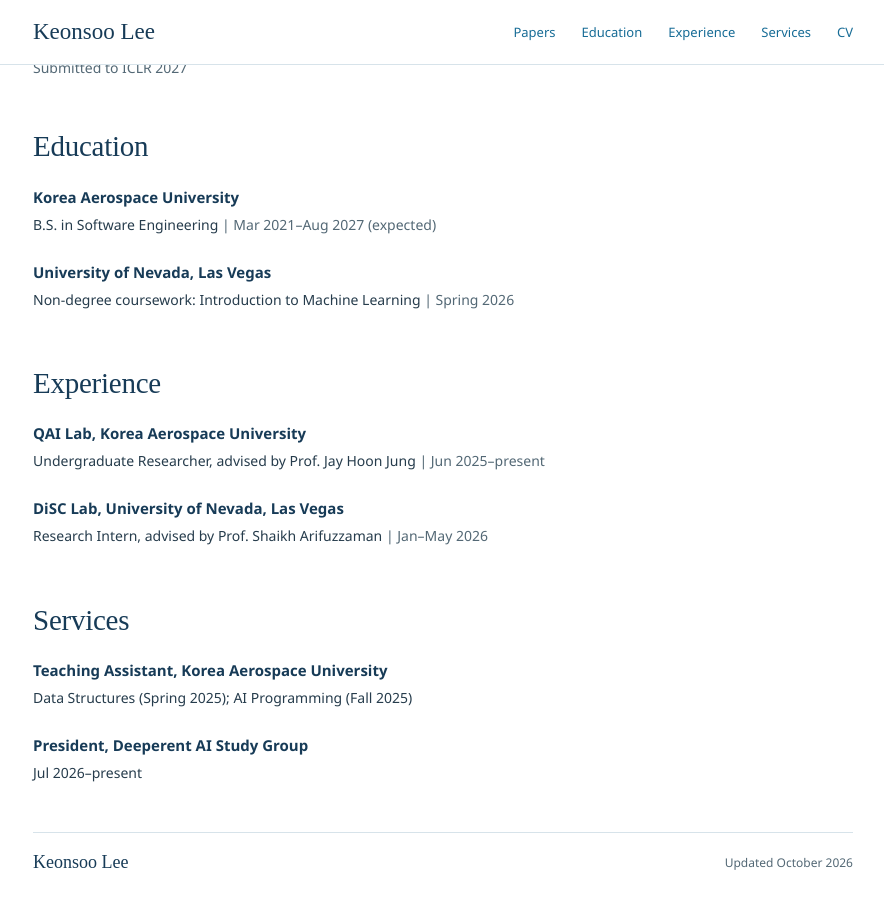
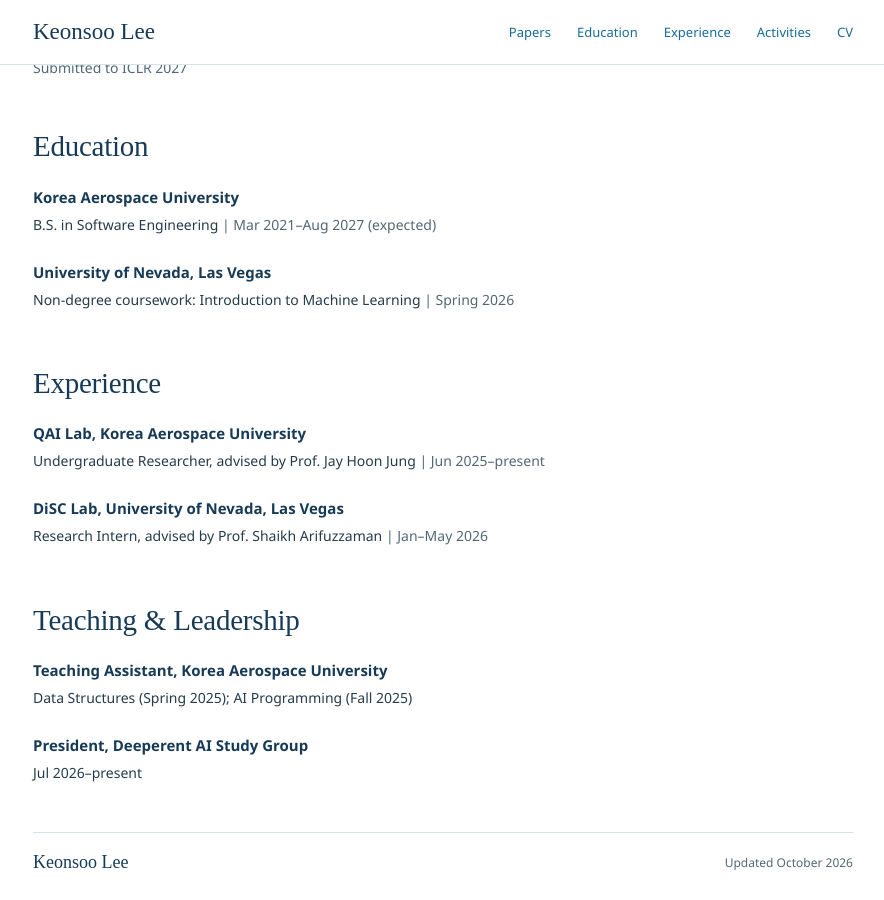
Before and after one commit to LeeKeonSoo/leekeonsoo.github.io, a Jekyll site: the page built from index.markdown, in a window 1280 px wide and 900 px high, scrolled down 892 px. Shown: the whole window, without its empty margins (197-1081 px from the left). Built offline with Jekyll 4.4.1, drawn with Linux system fonts in a browser that asks for light colours.

Commit message:
Classify teaching and student leadership accurately

```diff
--- a/_includes/homepage.html
+++ b/_includes/homepage.html
@@ -49,7 +49,7 @@
     </div>
   </section>
   <section class="record-section" id="services" aria-labelledby="services-title">
-    <h2 id="services-title">Services</h2>
+    <h2 id="services-title">Teaching &amp; Leadership</h2>
     <div class="record">
       <h3>Teaching Assistant, Korea Aerospace University</h3>
       <p>Data Structures (Spring 2025); AI Programming (Fall 2025)</p>
--- a/_layouts/research.html
+++ b/_layouts/research.html
@@ -23,7 +23,7 @@
         <a href="{{ '/' | relative_url }}#research">Papers</a>
         <a href="{{ '/' | relative_url }}#education">Education</a>
         <a href="{{ '/' | relative_url }}#experience">Experience</a>
-        <a href="{{ '/' | relative_url }}#services">Services</a>
+        <a href="{{ '/' | relative_url }}#services">Activities</a>
         <a href="{{ '/assets/downloads/Keonsoo_Lee_CV.pdf' | relative_url }}">CV</a>
       </nav>
     </div>
```
Also changed, not shown: README.md.
